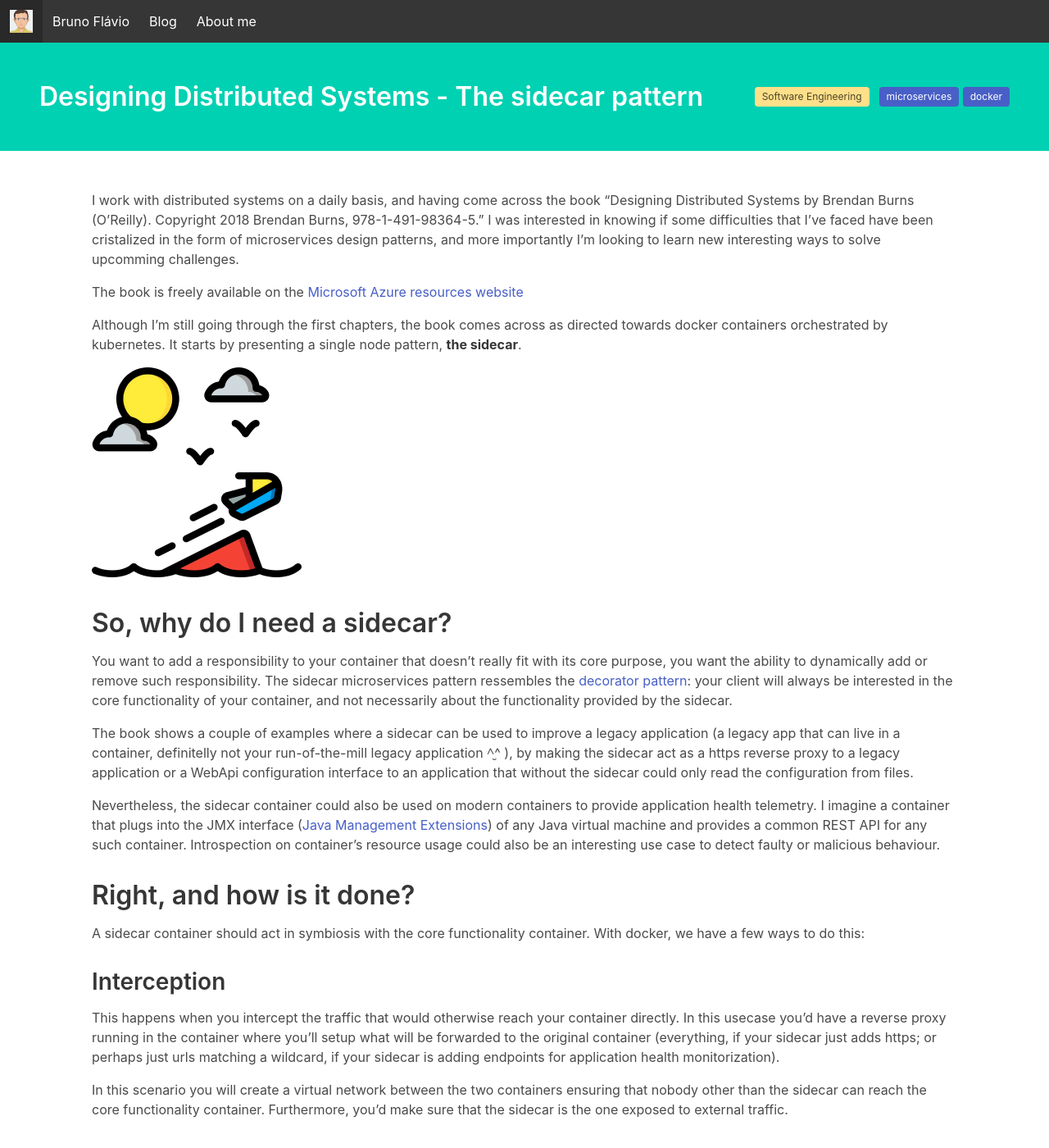
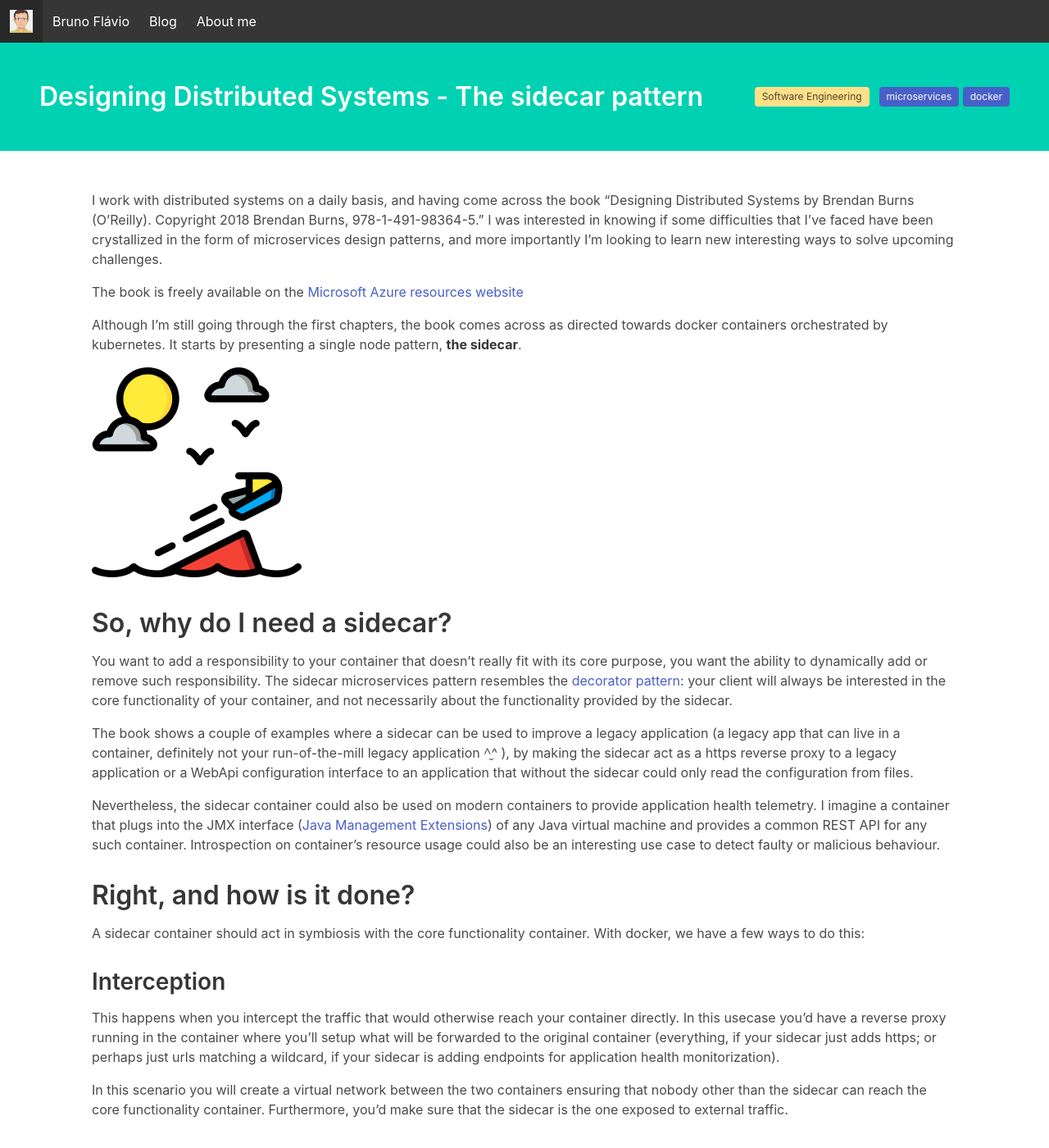
Before and after one commit to brunoflavio-com/brunoflavio-com.github.io, a Jekyll site: the page built from _blogs/2019-01-29-microservices-sidecar-pattern.markdown, in a window 1280 px wide and 1400 px high. Shown: the whole window at 82% size. Built offline with Jekyll 4.4.1, drawn with Linux system fonts in a browser that asks for light colours; some of the changed text lies outside the part shown.

Commit message:
Fix typos in sidecar pattern blog (#26)

```diff
--- a/_blogs/2019-01-29-microservices-sidecar-pattern.markdown
+++ b/_blogs/2019-01-29-microservices-sidecar-pattern.markdown
@@ -8,7 +8,7 @@ image: "/assets/img/jetski.png"
 image-alt: "jetski"
 ---
 
-I work with distributed systems on a daily basis, and having come across the book “Designing Distributed Systems by Brendan Burns (O’Reilly). Copyright 2018 Brendan Burns, 978-1-491-98364-5.” I was interested in knowing if some difficulties that I've faced have been cristalized in the form of microservices design patterns, and more importantly I'm looking to learn new interesting ways to solve upcomming challenges.
+I work with distributed systems on a daily basis, and having come across the book “Designing Distributed Systems by Brendan Burns (O’Reilly). Copyright 2018 Brendan Burns, 978-1-491-98364-5.” I was interested in knowing if some difficulties that I've faced have been crystallized in the form of microservices design patterns, and more importantly I'm looking to learn new interesting ways to solve upcoming challenges.
 
 The book is freely available on the [Microsoft Azure resources website](https://azure.microsoft.com/en-us/resources/designing-distributed-systems/)
 
@@ -20,9 +20,9 @@ Although I'm still going through the first chapters, the book comes across as di
 
 # So, why do I need a sidecar?
 
-You want to add a responsibility to your container that doesn't really fit with its core purpose, you want the ability to dynamically add or remove such responsibility. The sidecar microservices pattern ressembles the [decorator pattern](https://sourcemaking.com/design_patterns/decorator): your client will always be interested in the core functionality of your container, and not necessarily about the functionality provided by the sidecar.
+You want to add a responsibility to your container that doesn't really fit with its core purpose, you want the ability to dynamically add or remove such responsibility. The sidecar microservices pattern resembles the [decorator pattern](https://sourcemaking.com/design_patterns/decorator): your client will always be interested in the core functionality of your container, and not necessarily about the functionality provided by the sidecar.
 
-The book shows a couple of examples where a sidecar can be used to improve a legacy application (a legacy app that can live in a container, definitelly not your run-of-the-mill legacy application ^̮^ ), by making the sidecar act as a https reverse proxy to a legacy application or a WebApi configuration interface to an application that without the sidecar could only read the configuration from files.
+The book shows a couple of examples where a sidecar can be used to improve a legacy application (a legacy app that can live in a container, definitely not your run-of-the-mill legacy application ^̮^ ), by making the sidecar act as a https reverse proxy to a legacy application or a WebApi configuration interface to an application that without the sidecar could only read the configuration from files.
 
 Nevertheless, the sidecar container could also be used on modern containers to provide application health telemetry. I imagine a container that plugs into the JMX interface  ([Java Management Extensions](https://en.wikipedia.org/wiki/Java_Management_Extensions)) of any Java virtual machine and provides a common REST API for any such container. Introspection on container's resource usage could also be an interesting use case to detect faulty or malicious behaviour.
 
```
Also changed, not shown: other parts of _blogs/2019-01-29-microservices-sidecar-pattern.markdown (+3 -3 lines).
